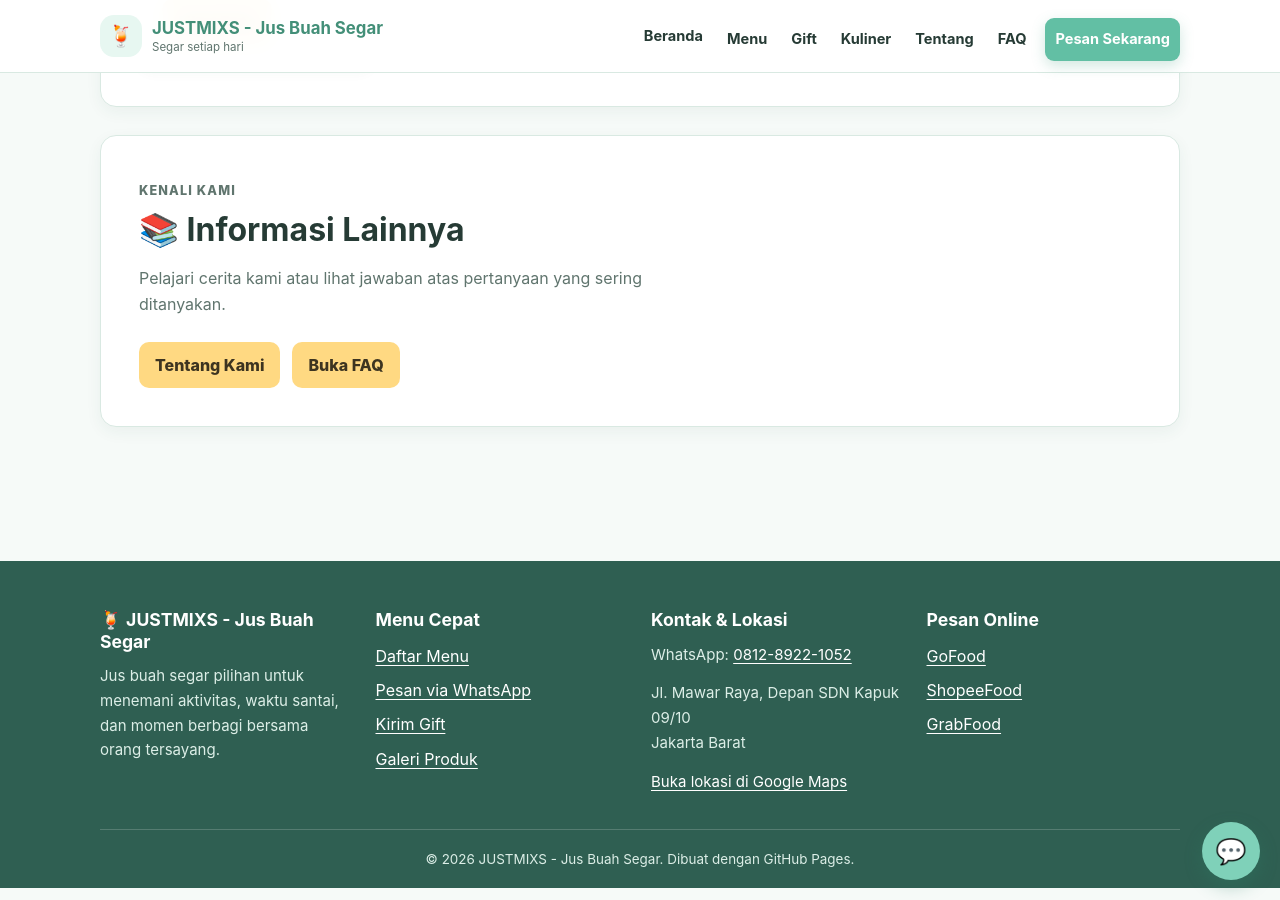
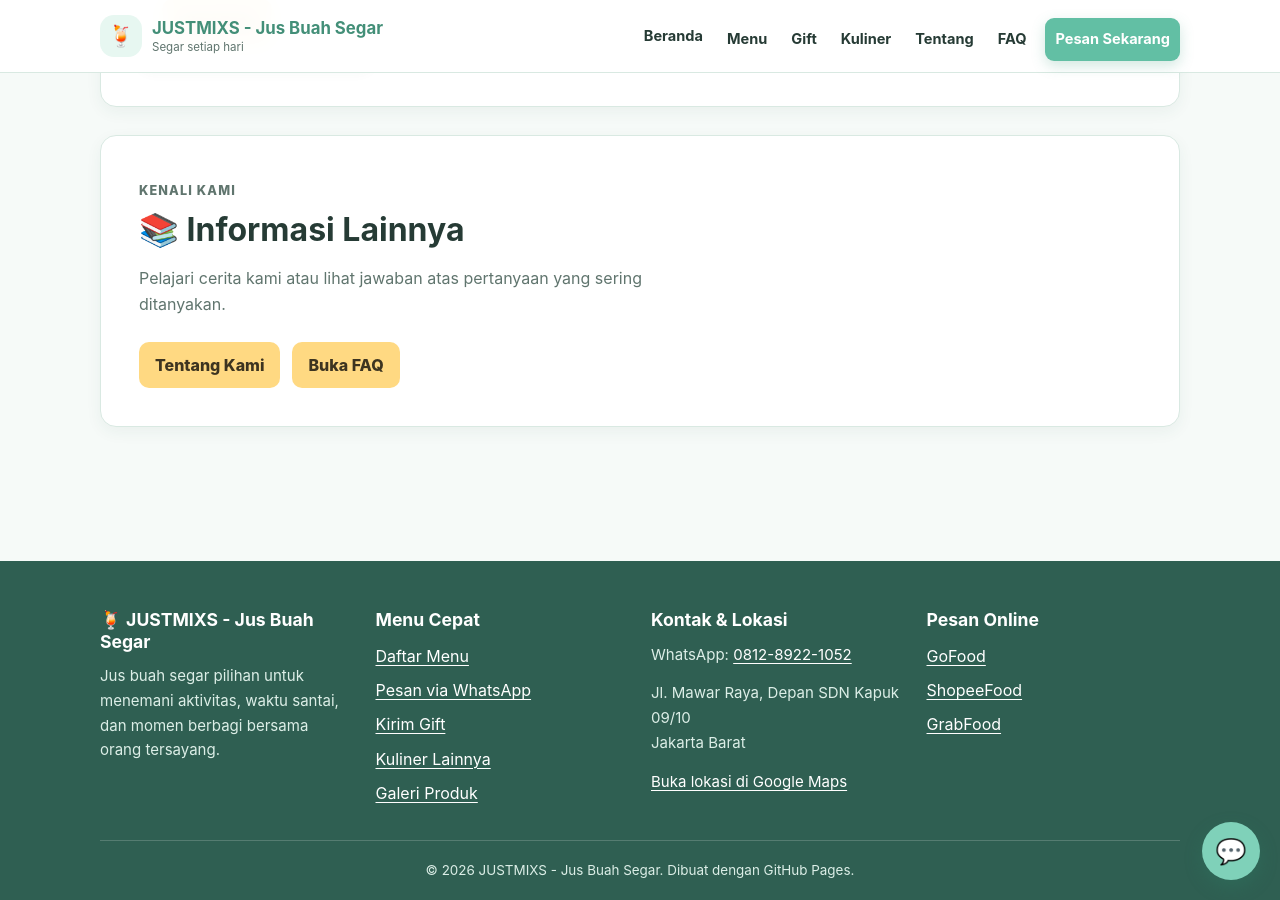
Before and after one commit to justmixs/justmix.github.io, a Jekyll site: the page built from index.md, in a window 1280 px wide and 900 px high, scrolled down 2403 px. Built offline with Jekyll 4.4.1, drawn with Linux system fonts in a browser that asks for light colours.

Commit message:
Add link to 'Kuliner Lainnya' in footer

```diff
--- a/_includes/footer.html
+++ b/_includes/footer.html
@@ -19,6 +19,9 @@
         </li>
         <li>
           <a href="{{ '/gift' | relative_url }}">Kirim Gift</a>
+        </li>
+        <li>
+          <a href="{{ '/kuliner/' | relative_url }}">Kuliner Lainnya</a>
         </li>
         <li>
           <a href="{{ '/galeri' | relative_url }}">Galeri Produk</a>
```
